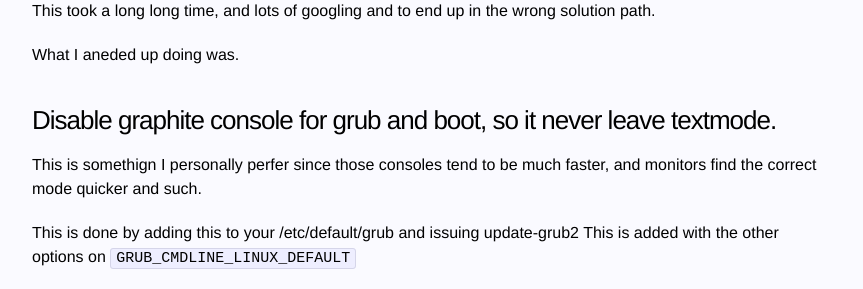
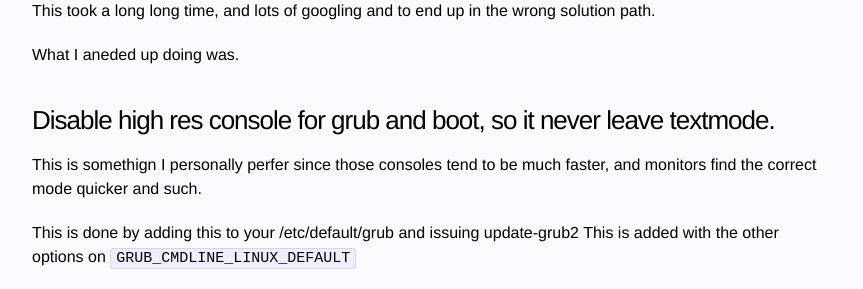
Before and after one commit to opentokix/blog, a Jekyll site: the page built from _posts/2016-04-22-ubuntu-16-04-workstation-upgrade.markdown, in a window 1280 px wide and 900 px high, scrolled down 1095 px. Shown: the part 155-444 px from the top of the window, without its empty margins (208-1071 px from the left). Built offline with Jekyll 4.4.1, drawn with Linux system fonts in a browser that asks for light colours.

Commit message:
Fixed typo

```diff
--- a/_posts/2016-04-22-ubuntu-16-04-workstation-upgrade.markdown
+++ b/_posts/2016-04-22-ubuntu-16-04-workstation-upgrade.markdown
@@ -51,7 +51,7 @@ This took a long long time, and lots of googling and to end up in the wrong solu
 
 What I aneded up doing was.
 
-### Disable graphite console for grub and boot, so it never leave textmode.
+### Disable high res console for grub and boot, so it never leave textmode.
 
 This is somethign I personally perfer since those consoles tend to be much faster, and monitors find the correct mode quicker and such.
 
```
